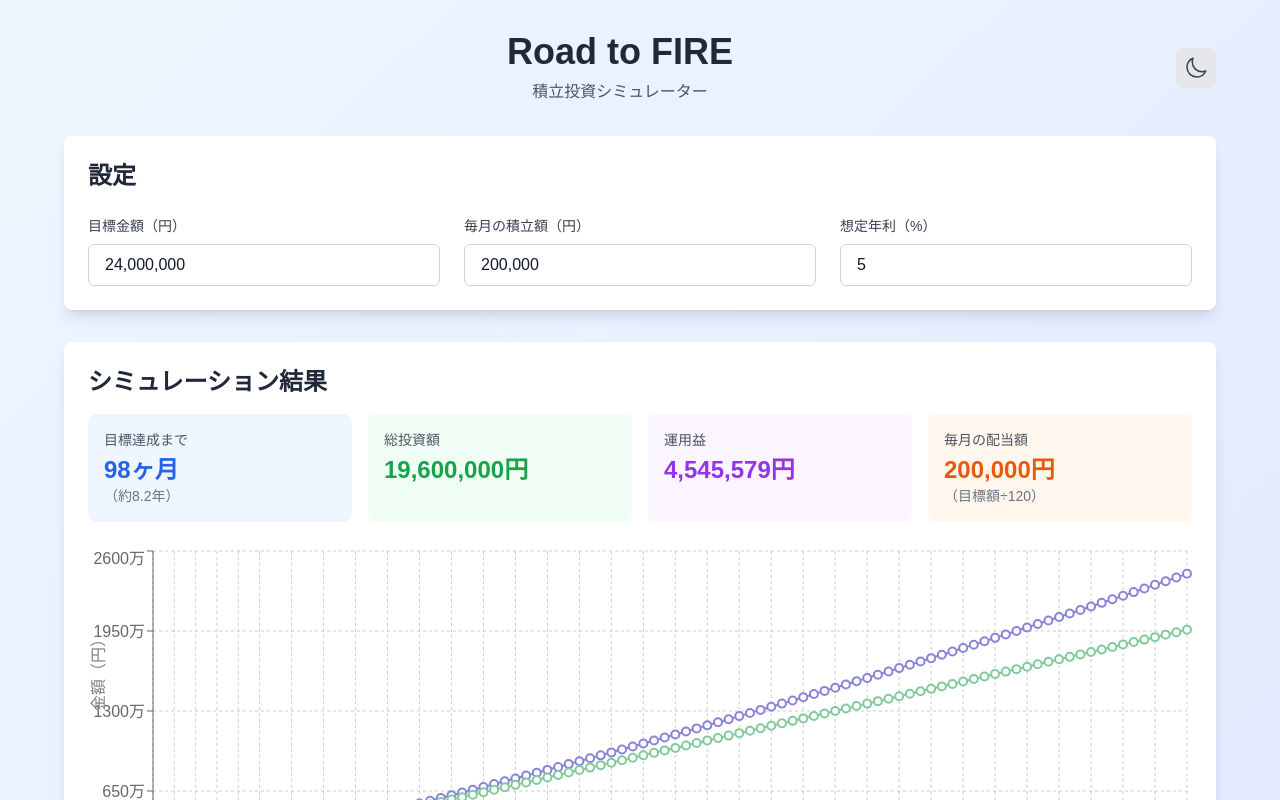
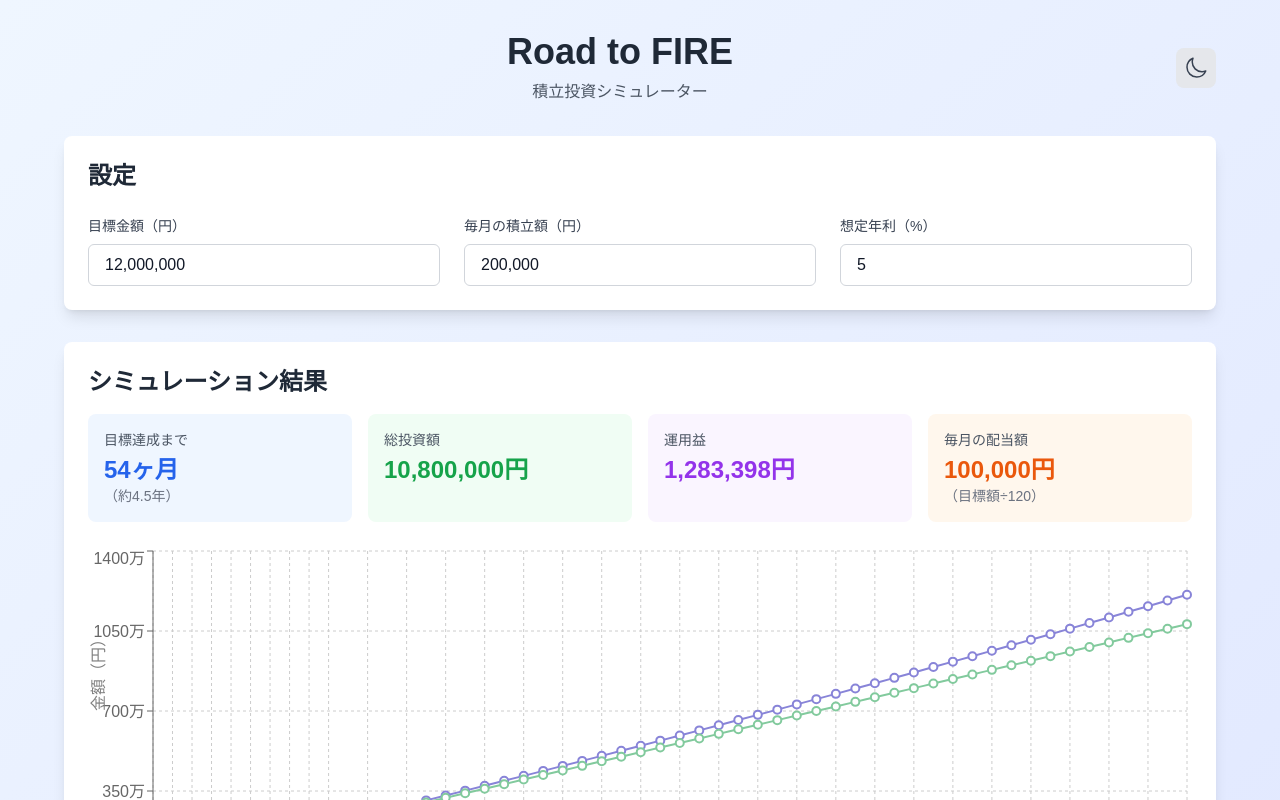
Before and after one commit to naofumi-fujii/road-to-fire, a Next.js app: page / in a window 1280 px wide. Shown: the top 800 px of the page. Built offline with nearby package versions, Linux system fonts and the light colour scheme.

Commit message:
目標額は1200万（初期値 (vibe-kanban 2e1423ca)

```diff
--- a/app/page.tsx
+++ b/app/page.tsx
@@ -5,7 +5,7 @@ import { LineChart, Line, XAxis, YAxis, CartesianGrid, Tooltip, Legend, Responsi
 import { ThemeToggle } from './components/ThemeToggle';
 
 export default function Home() {
-  const [targetAmount, setTargetAmount] = useState(24000000); // 目標額（デフォルト2400万円）
+  const [targetAmount, setTargetAmount] = useState(12000000); // 目標額（デフォルト1200万円）
   const [monthlyAmount, setMonthlyAmount] = useState(200000); // 毎月の積立額（デフォルト20万円）
   const [annualReturn, setAnnualReturn] = useState(5); // 年利（デフォルト5%）
 
```
